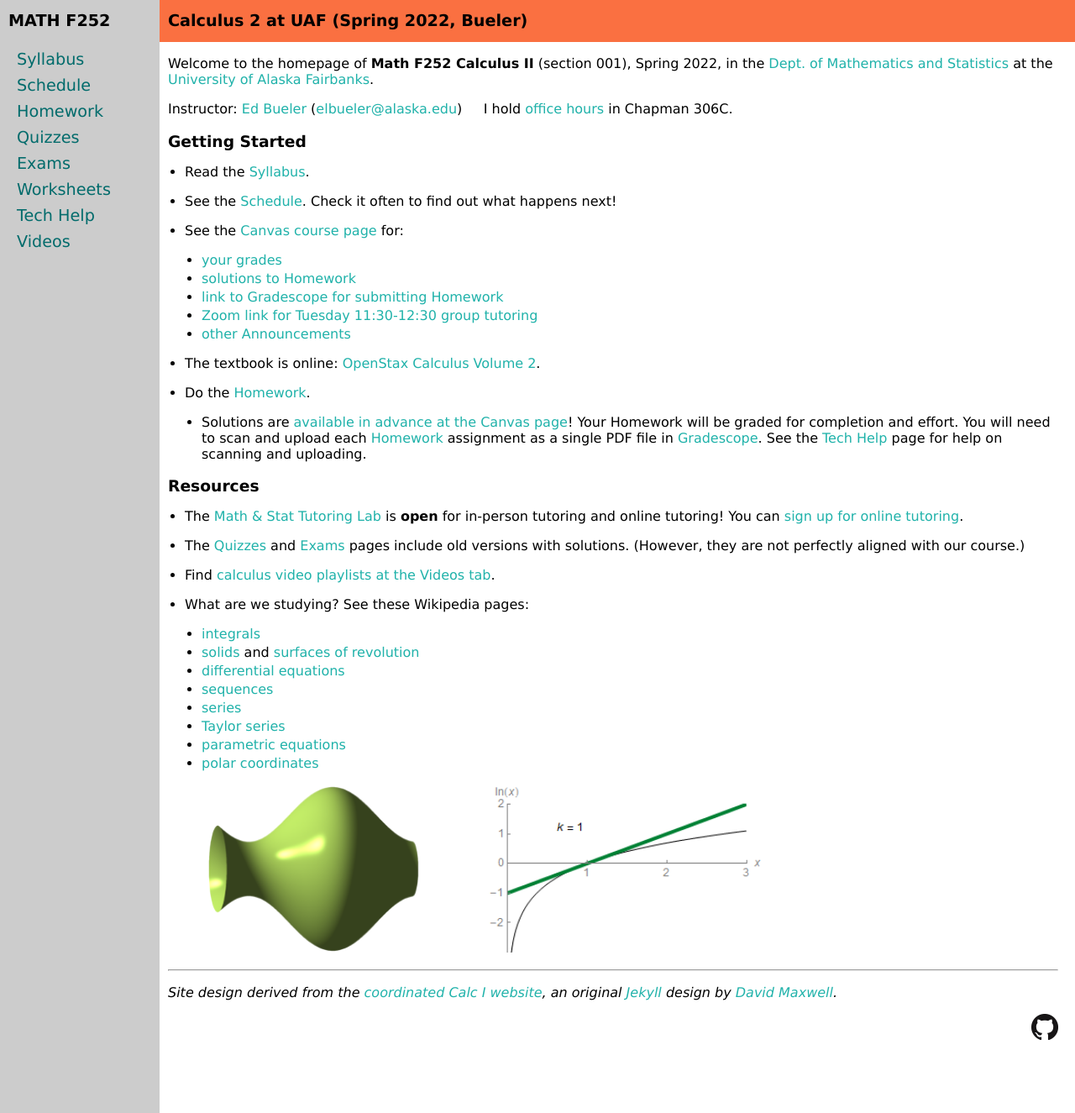
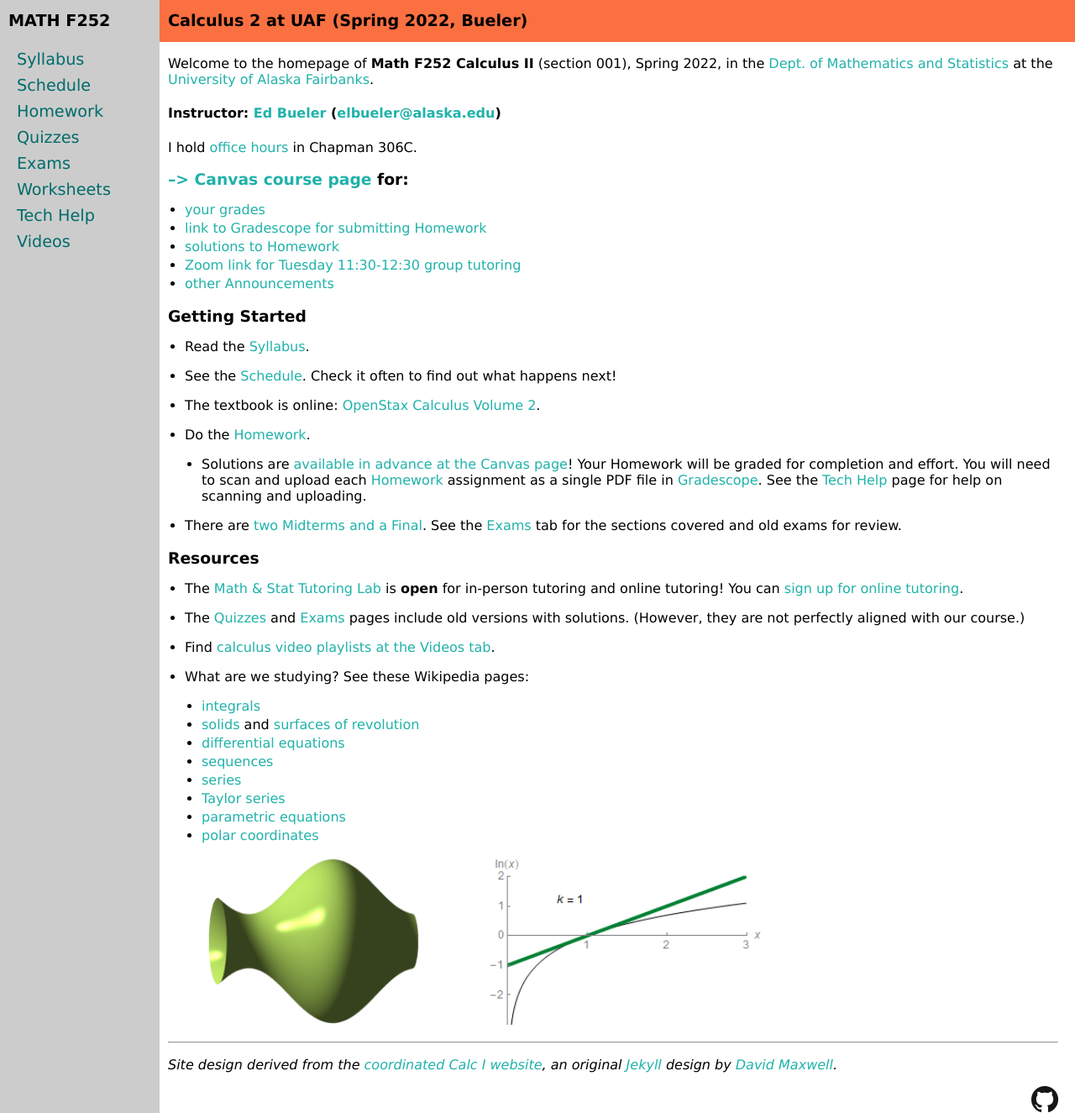
Before and after one commit to uaf-math/calc2, a Jekyll site: the page built from index.md, in a window 1280 px wide and 1325 px high. Shown: the whole window at 84% size. Built offline with Jekyll 4.4.1, drawn with Linux system fonts in a browser that asks for light colours; some of the changed lines change nothing that is shown.

Commit message:
Prominent link to Canvas page.

```diff
--- a/index.md
+++ b/index.md
@@ -5,7 +5,17 @@ title: Bueler's Math F252 Calculus II in Spring 2022 at UAF
 
 Welcome to the homepage of **Math F252 Calculus II** (section 001), Spring 2022, in the [Dept. of Mathematics and Statistics](http://www.uaf.edu/dms/) at the [University of Alaska Fairbanks](http://www.uaf.edu/).
 
-Instructor:  [Ed Bueler](http://bueler.github.io/) ([elbueler@alaska.edu](mailto:elbueler@alaska.edu)) &nbsp; &nbsp;  I hold [office hours](http://bueler.github.io/OffHrs.htm) in Chapman 306C.
+#### Instructor:  [Ed Bueler](http://bueler.github.io/) ([elbueler@alaska.edu](mailto:elbueler@alaska.edu))
+
+I hold [office hours](http://bueler.github.io/OffHrs.htm) in Chapman 306C.
+
+### [--> Canvas course page](https://canvas.alaska.edu/courses/7049) for:
+
+  * [your grades](https://canvas.alaska.edu/courses/7049/grades)
+  * [link to Gradescope for submitting Homework](https://canvas.alaska.edu/courses/7049/external_tools/114?display=borderless)
+  * [solutions to Homework](https://canvas.alaska.edu/courses/7049/modules)
+  * [Zoom link for Tuesday 11:30-12:30 group tutoring](https://canvas.alaska.edu/courses/7049)
+  * [other Announcements](https://canvas.alaska.edu/courses/7049)
 
 ### Getting Started
 
@@ -13,19 +23,13 @@ Instructor:  [Ed Bueler](http://bueler.github.io/) ([elbueler@alaska.edu](mailto
 
 * See the [Schedule](schedule.pdf).  Check it often to find out what happens next!
 
-* See the [Canvas course page](https://canvas.alaska.edu/courses/7049) for:
-
-  * [your grades](https://canvas.alaska.edu/courses/7049/grades)
-  * [solutions to Homework](https://canvas.alaska.edu/courses/7049/modules)
-  * [link to Gradescope for submitting Homework](https://canvas.alaska.edu/courses/7049/external_tools/114?display=borderless)
-  * [Zoom link for Tuesday 11:30-12:30 group tutoring](https://canvas.alaska.edu/courses/7049)
-  * [other Announcements](https://canvas.alaska.edu/courses/7049)
-
 * The textbook is online: [OpenStax Calculus Volume 2](https://openstax.org/details/books/calculus-volume-2).
 
 * Do the [Homework](homework.html).
 
   * Solutions are [available in advance at the Canvas page](https://canvas.alaska.edu/courses/7049/modules)!  Your Homework will be graded for completion and effort.  You will need to scan and upload each [Homework](homework.html) assignment as a single PDF file in [Gradescope](https://canvas.alaska.edu/courses/7049/external_tools/114?display=borderless).  See the [Tech Help](techHelp.html) page for help on scanning and uploading.
+
+* There are [two Midterms and a Final](exams.html).  See the [Exams](exams.html) tab for the sections covered and old exams for review.
 
 ### Resources
 
```
